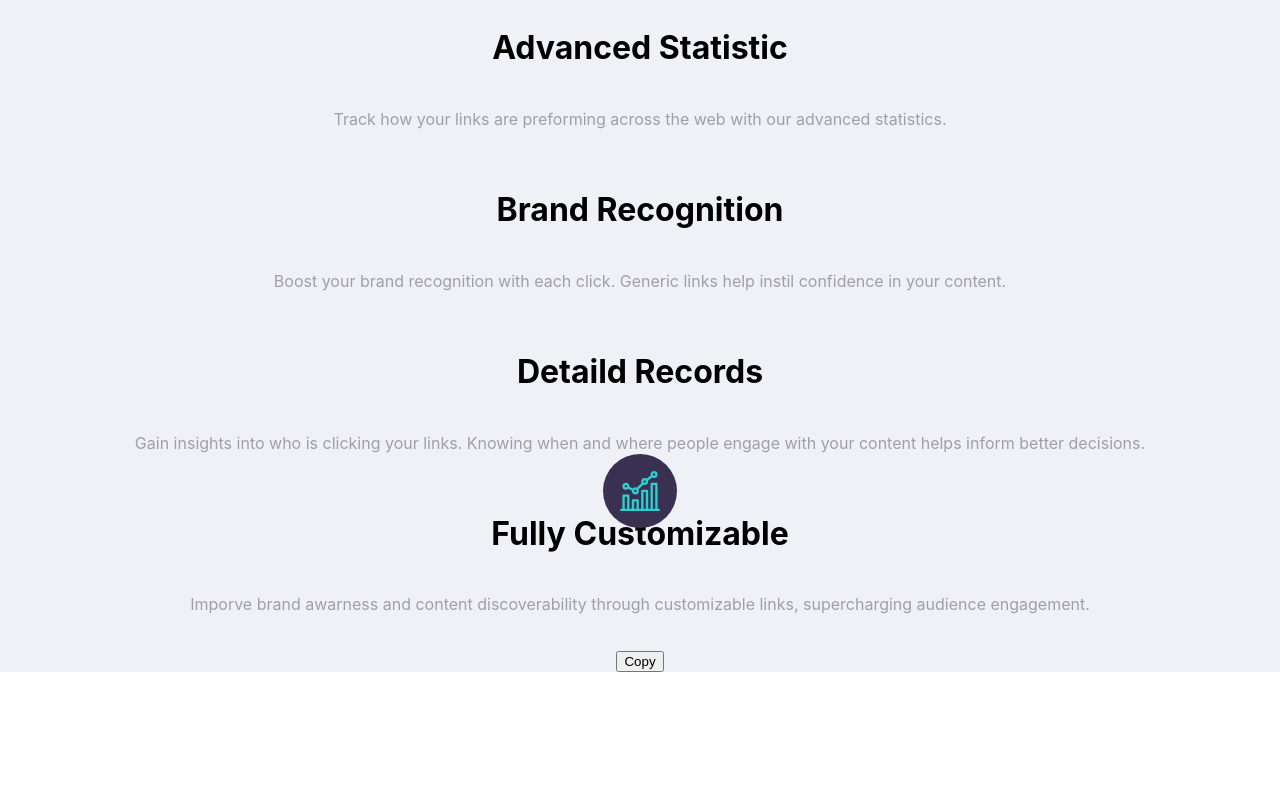
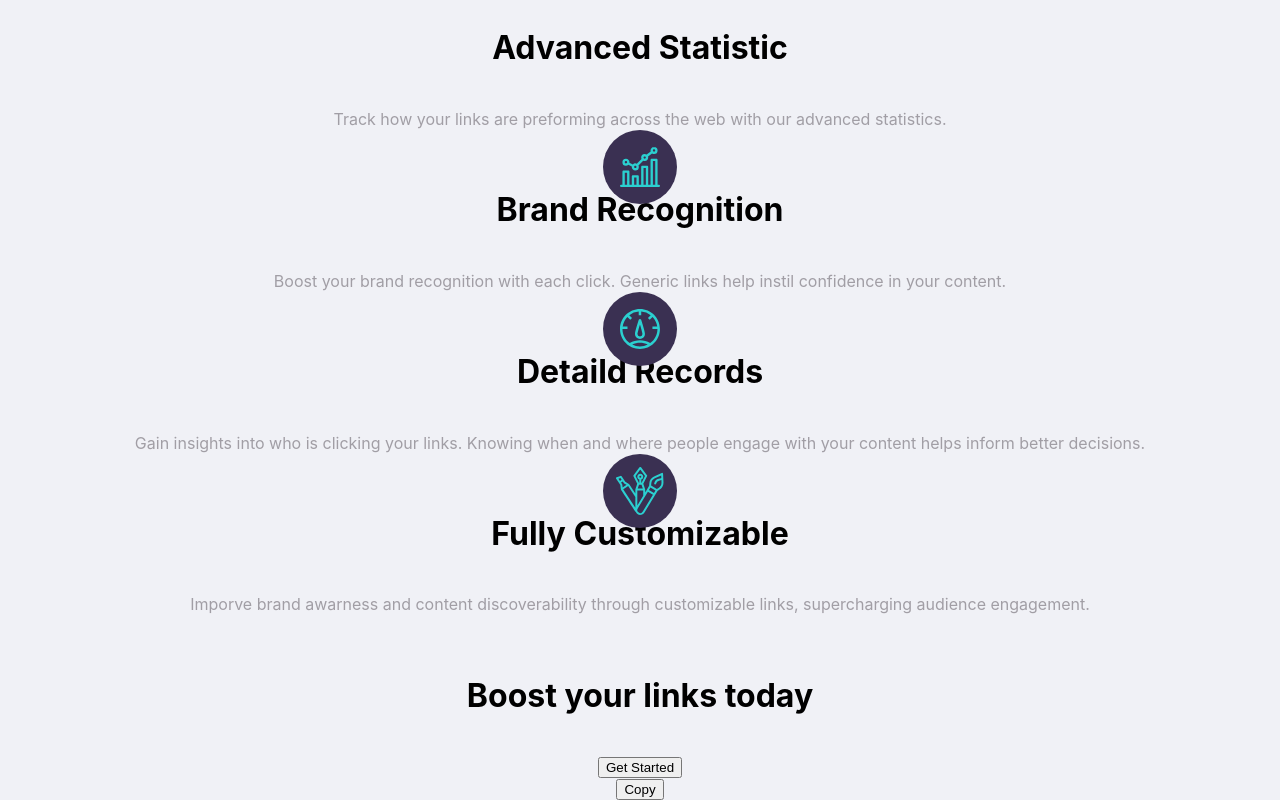
Before and after one commit to mar1n/css-html, a React (Create React App) app: page / in a window 1280 px wide. Shown: the part 1371-2171 px from the top of the page. Before the commit the page ends 2043 px from the top, so only its background shows below. Built offline with nearby package versions, Linux system fonts and the light colour scheme.

Commit message:
add css style to links and add get started box

```diff
--- a/src/App.css
+++ b/src/App.css
@@ -149,7 +149,7 @@ form  {
   position: relative;
 }
 
-.item-circus {
+.item-recognition {
   width: 64px;
   height: 64px;
   position: absolute;
@@ -167,6 +167,41 @@ form  {
   display: inline-block;
 }
 
+.item-customizable {
+  width: 64px;
+  height: 64px;
+  position: absolute;
+  top:-2%;
+  left:50%;
+  transform:translate(-50%, -50%);
+  background-color: #3A3052;
+  background-position: center;
+  border-radius:50%;
+    -moz-border-radius:50%;
+    -webkit-border-radius:50%;
+  background-image: url(icon-detailed-records.svg);
+  background-repeat: no-repeat;
+  padding: 5px;
+  display: inline-block;
+}
+
+.item-circus {
+  width: 64px;
+  height: 64px;
+  position: absolute;
+  top:-2%;
+  left:50%;
+  transform:translate(-50%, -50%);
+  background-color: #3A3052;
+  background-position: center;
+  border-radius:50%;
+    -moz-border-radius:50%;
+    -webkit-border-radius:50%;
+    background-image: url(icon-fully-customizable.svg);
+  background-repeat: no-repeat;
+  padding: 5px;
+  display: inline-block;
+}
 
 @media only screen and (max-width: 600px) {
   .flex-container {
--- a/src/App.js
+++ b/src/App.js
@@ -98,7 +98,7 @@ function App() {
         </div>
         <div className='item'>
           <div className='item-category'>
-            <div className='item-circus-recognition'>
+            <div className='item-recognition'>
 
             </div>
             <h1>Brand Recognition</h1>
@@ -106,8 +106,8 @@ function App() {
           </div>
         </div>
         <div className='item'>
-          <div className='item-category-records'>
-            <div className='item-circus-customizable'>
+          <div className='item-category'>
+            <div className='item-customizable'>
 
             </div>
             <h1>Detaild Records</h1>
@@ -123,6 +123,13 @@ function App() {
             <p>Imporve brand awarness and content discoverability through customizable links, supercharging audience engagement.</p>
           </div>
         </div>
+        <div className='item'>
+          <div className='get-started'>
+            <h1>Boost your links today</h1>
+            <button>Get Started</button>
+          </div>
+        </div>
+
       </div>
       <div>
         <div>
```
